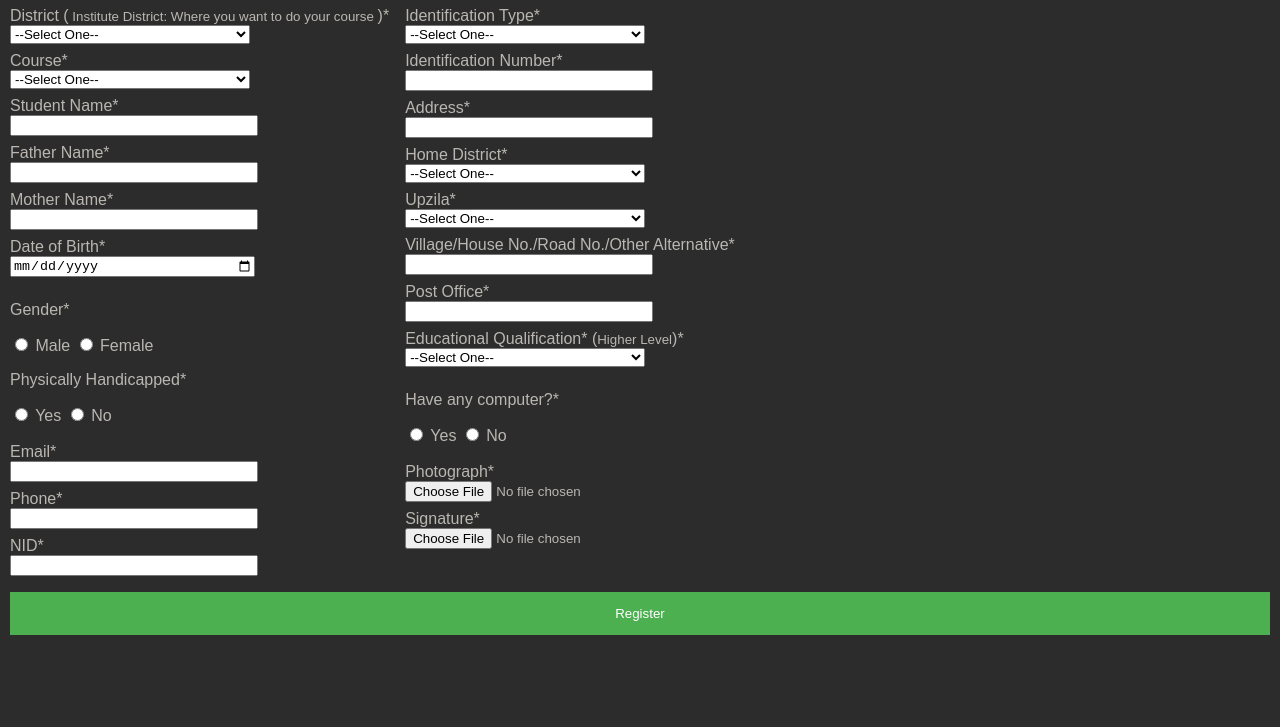
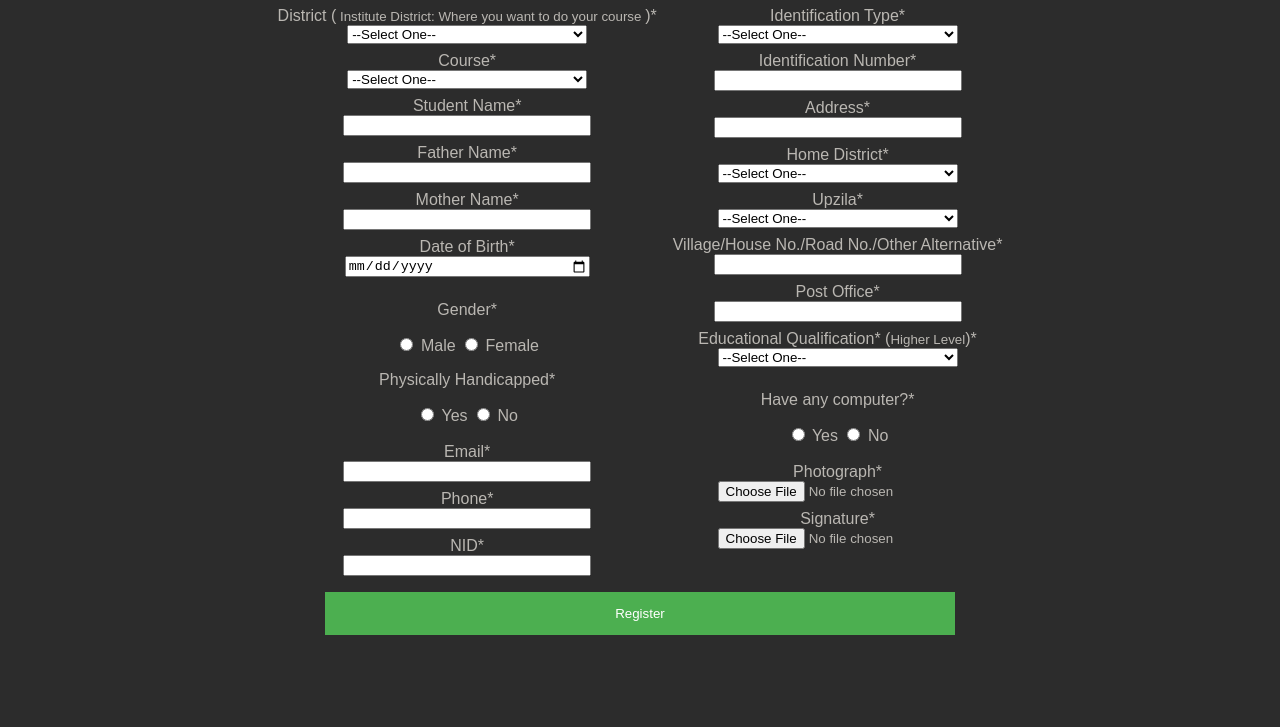
Before and after one commit to mahraz-hasnat/mern-ic, a plain HTML site: page index.html in a window 1280 px wide. Shown: the part 73-800 px from the top of the page. Drawn offline with Linux system fonts and the light colour scheme.

Commit message:
updated some design

```diff
--- a/style.css
+++ b/style.css
@@ -1,4 +1,5 @@
 body {
+  text-align: center;
   background-color: #2c2c2c;
   font-family: Arial, sans-serif;
   margin: 10px;
@@ -17,6 +18,7 @@ body {
 
 .form-body {
   display: flex;
+  justify-content: center;
 }
 
 .left-side {
@@ -35,5 +37,5 @@ body {
   margin: 8px 0;
   border: none;
   cursor: pointer;
-  width: 100%;
+  width: 50%;
 }
```
Also changed, not shown: 1 other file.
